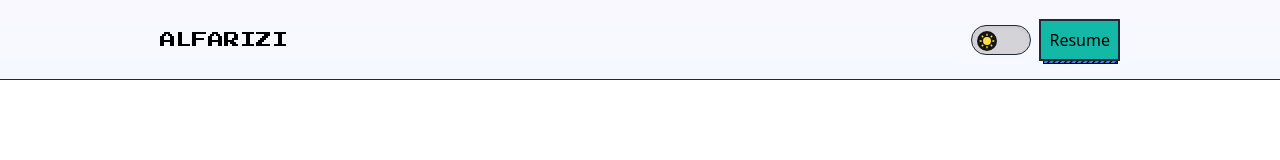
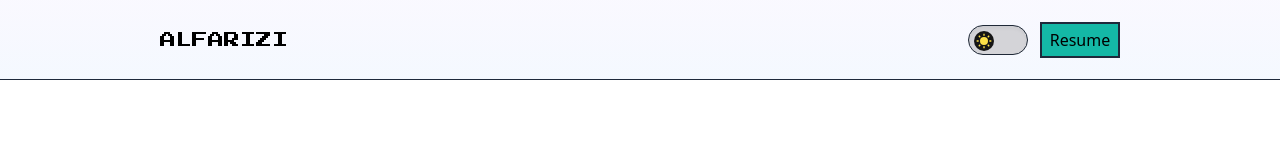
Before and after one commit to alfariiizi/alfarizi-portofolio, a React (Create React App) app: page / in a window 1280 px wide. Shown: the top 160 px of the page. Built offline with nearby package versions, Linux system fonts and the light colour scheme; some icons are missing; a web font is replaced by a local one.

Commit message:
Animating resume button

```diff
--- a/src/components/Navbar.jsx
+++ b/src/components/Navbar.jsx
@@ -7,19 +7,21 @@ const Navbar = ({ darkModeComponent }) => {
       <nav className="relative z-[100]">
         <div className="fixed top-0 left-0 right-0 flex h-20 w-full items-center justify-between border-b-[1px] border-b-slate-800 bg-gradient-to-t from-blue-100/30 to-violet-100/30 px-4 py-7 backdrop-blur-sm duration-200 dark:border-b-slate-200 sm:px-20 md:px-32 lg:px-40">
           <h1 className="font-pixel text-base dark:text-slate-200">ALFARIZI</h1>
-          <ul className="flex items-center justify-center gap-2">
+          <ul className="flex h-9 w-full items-center justify-end gap-3">
             <li className="cursor-pointer text-gray-800 hover:text-violet-800 active:text-violet-500 dark:text-slate-100 dark:hover:text-violet-300 dark:active:text-violet-400">
               {darkModeComponent}
             </li>
-            <li className="relative top-1 left-1 h-full w-full">
-              <div className="absolute h-[32px] w-[75px] border-[1px] border-black bg-blue-500 bg-stripes bg-stripes-black" />
+            <li className="group relative h-full w-20">
+              <div className="absolute top-0 left-0 h-full w-full border-2 border-black bg-blue-500 duration-200 bg-stripes bg-stripes-black group-hover:top-1 group-hover:left-1" />
+              <div className="relative top-0 left-0 z-10 flex h-full w-full items-center justify-center border-2 border-slate-800 bg-teal-500 text-black duration-200 hover:bg-teal-600 group-hover:-top-1 group-hover:-left-1">
                 <a
                   href="https://drive.google.com/drive/folders/1PjreIi6SykaaXjCLu7VDKBmazmjFaBMb?usp=sharing"
-                className="relative -top-1 -left-1 z-10 border-2 border-slate-800 bg-teal-500 p-2 text-black hover:bg-teal-600"
+                  className="flex h-full w-full items-center justify-center text-center"
                   target="_blank"
                   rel="noreferrer">
                   Resume
                 </a>
+              </div>
             </li>
           </ul>
         </div>
```
Lines whose indentation alone changed are shown as unchanged.
